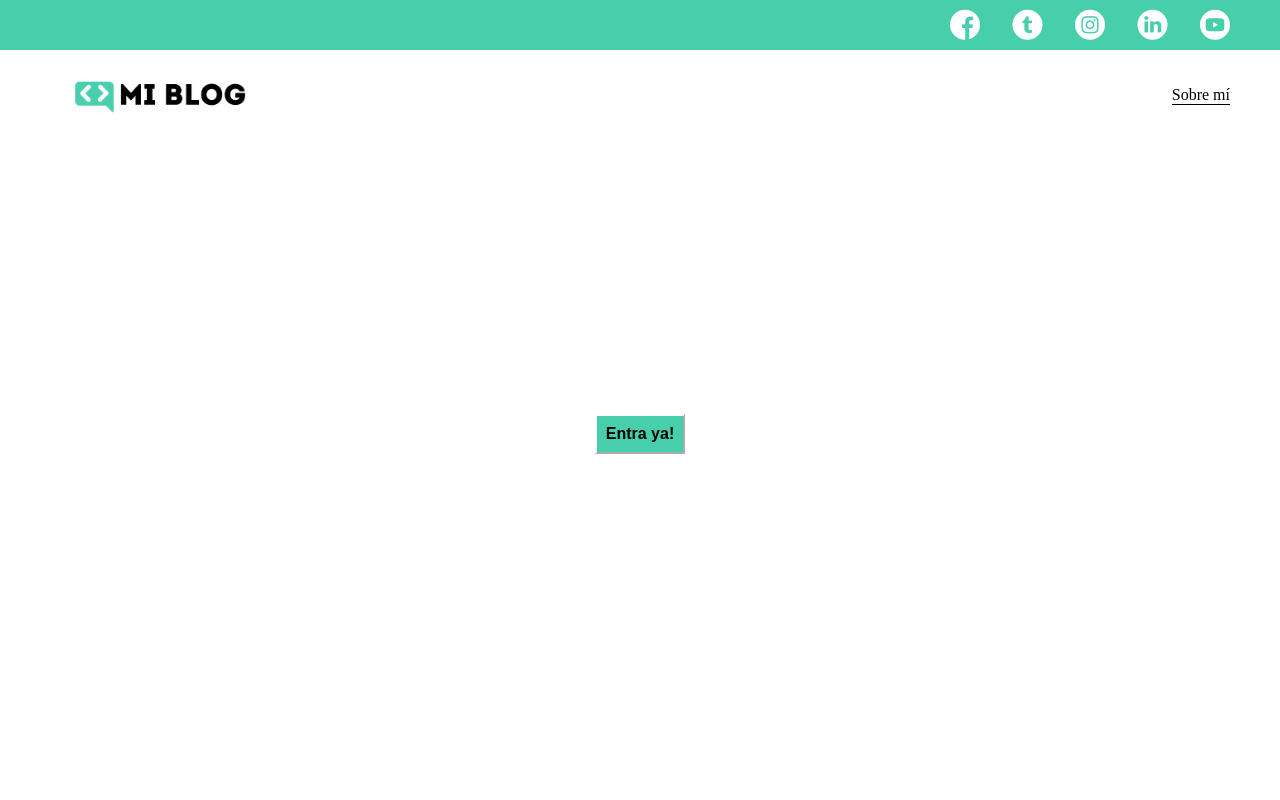
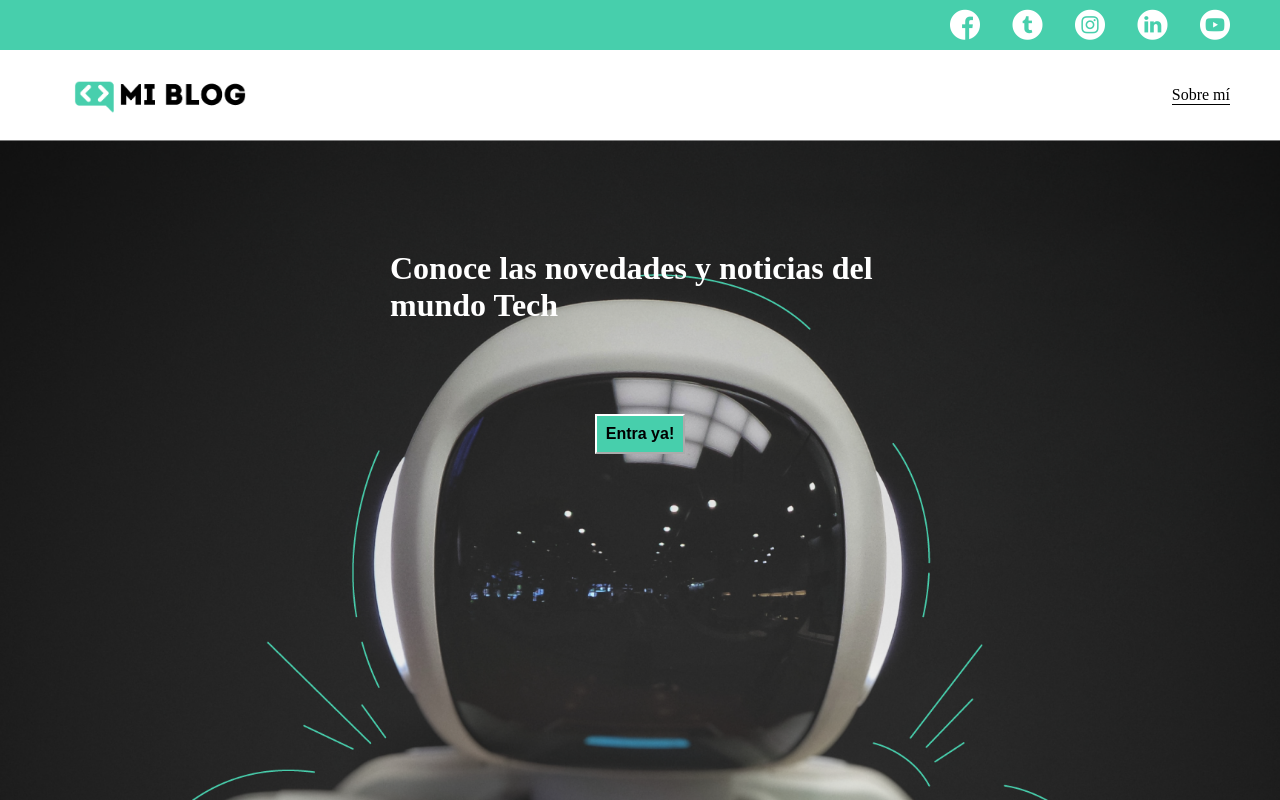
Before and after one commit to Ezejosue/Blog, a plain HTML site: page index.html in a window 1280 px wide. Drawn offline with Linux system fonts and the light colour scheme; the site is published under a folder, as on GitHub Pages, so addresses that start at the root find nothing.

Commit message:
:bug: Url de carpeta img.

```diff
--- a/css/main.css
+++ b/css/main.css
@@ -78,7 +78,7 @@ main {
 main .main-container {
   width: 100%;
   height: 100%;
-  background-image: url("/assets/img/Cover.png");
+  background-image: url("../assets/img/Cover.png");
   background-repeat: no-repeat;
   background-position: center;
   background-size: cover;
```
